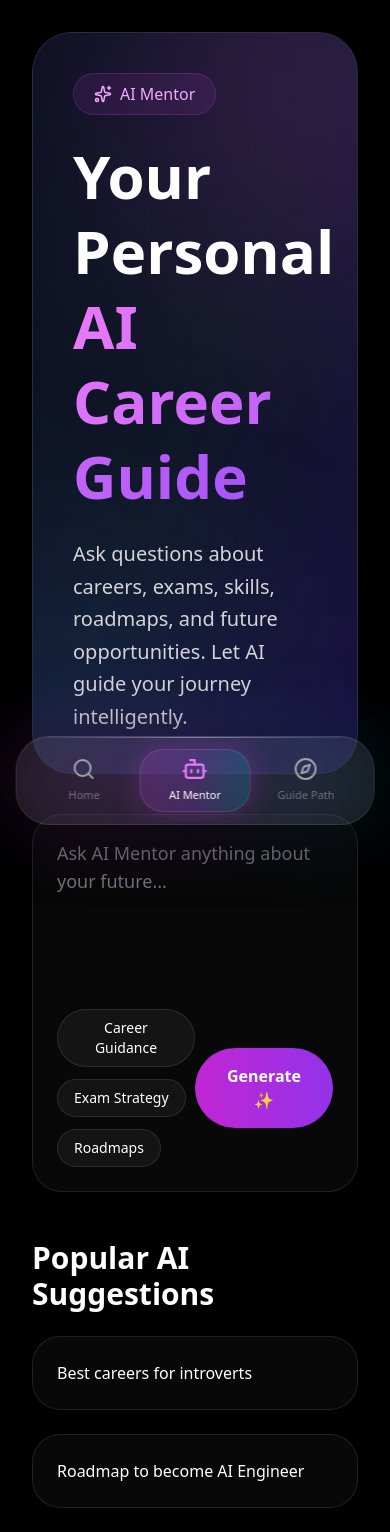
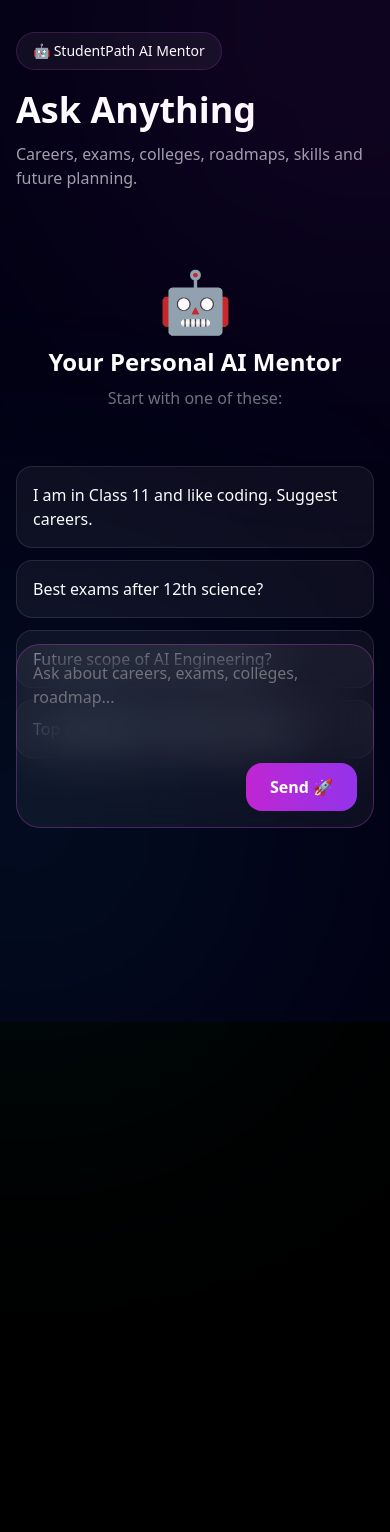
Before and after one commit to govindanaidu163-png/StudentPath., a Next.js app: page /explore/mentor in a window 390 px wide. Shown: the top 1532 px of the page. After the commit the page ends 1022 px from the top, so only its background shows below. Built offline with nearby package versions, Linux system fonts and the light colour scheme.

Commit message:
added ai

```diff
--- a/package.json
+++ b/package.json
@@ -9,6 +9,7 @@
     "lint": "eslint"
   },
   "dependencies": {
+    "@google/generative-ai": "^0.24.1",
     "@react-three/drei": "^10.7.7",
     "@react-three/fiber": "^9.6.1",
     "@supabase/supabase-js": "^2.105.3",
--- /dev/null
+++ b/src/app/api/mentor/route.ts
@@ -0,0 +1,54 @@
+import { GoogleGenerativeAI } from "@google/generative-ai";
+
+const genAI = new GoogleGenerativeAI(
+  process.env.GEMINI_API_KEY!
+);
+
+export async function POST(req: Request) {
+  try {
+    const { messages } = await req.json();
+
+    const model = genAI.getGenerativeModel({
+      model: "gemini-2.5-flash",
+    });
+
+    const prompt = `
+You are StudentPath AI Mentor.
+
+Your role:
+- Help students choose careers
+- Explain exams
+- Create study roadmaps
+- Give practical advice
+- Be encouraging and clear
+
+Conversation:
+${messages
+  .map(
+    (m: any) =>
+      `${m.role}: ${m.content}`
+  )
+  .join("\n")}
+`;
+
+    const result =
+      await model.generateContent(prompt);
+
+    return Response.json({
+      reply: result.response.text(),
+    });
+
+  } catch (error) {
+    console.error(error);
+
+    return Response.json(
+      {
+        reply:
+          "Something went wrong.",
+      },
+      {
+        status: 500,
+      }
+    );
+  }
+}
--- a/src/app/explore/mentor/page.tsx
+++ b/src/app/explore/mentor/page.tsx
@@ -1,186 +1,532 @@
+"use client";
 
-import MobileBottomNav from "@/components/MobileBottomNav";
-import { Sparkles } from "lucide-react";
+import {
+useState,
+useRef,
+useEffect,
+} from "react";
 
 export default function MentorPage() {
+
+const [message, setMessage] =
+useState("");
+
+const [loading, setLoading] =
+useState(false);
+
+const [messages, setMessages] =
+useState<any[]>([]);
+
+const bottomRef =
+useRef<HTMLDivElement>(null);
+
+useEffect(() => {
+bottomRef.current?.scrollIntoView({
+behavior: "smooth",
+});
+}, [messages, loading]);
+
+const suggestions = [
+"I am in Class 11 and like coding. Suggest careers.",
+"Best exams after 12th science?",
+"Future scope of AI Engineering?",
+"Top colleges for Computer Science?",
+];
+
+async function askMentor() {
+
+if (!message.trim()) return;
+
+const userMessage = {
+  role: "user",
+  content: message,
+};
+
+setMessages((prev) => [
+  ...prev,
+  userMessage,
+]);
+
+setLoading(true);
+
+try {
+
+  const res = await fetch(
+    "/api/mentor",
+    {
+      method: "POST",
+      headers: {
+        "Content-Type":
+          "application/json",
+      },
+      body: JSON.stringify({
+        messages: [
+          ...messages,
+          {
+            role: "user",
+            content: message,
+          },
+        ],
+      }),
+    }
+  );
+
+  const data =
+    await res.json();
+
+  setMessages((prev) => [
+    ...prev,
+    {
+      role: "assistant",
+      content: data.reply,
+    },
+  ]);
+
+  setMessage("");
+
+} catch (error) {
+
+  setMessages((prev) => [
+    ...prev,
+    {
+      role: "assistant",
+      content:
+        "Sorry, something went wrong.",
+    },
+  ]);
+
+}
+
+setLoading(false);
+
+}
+
 return (
-    <main className="min-h-screen bg-black text-white">
 
+<main
+  className="
+  min-h-screen
 
-      <div className="px-8 py-8">
+  bg-[#030014]
 
-        {/* Header */}
-        <section className="relative overflow-hidden rounded-[40px] border border-white/10 bg-gradient-to-br from-[#0b1020] via-[#111827] to-[#1a1040] p-10">
+  text-white
 
-          {/* Glow */}
-          <div className="absolute top-[-100px] right-[-100px] w-[300px] h-[300px] bg-fuchsia-500/20 blur-[120px]" />
+  relative
 
-          <div className="absolute bottom-[-100px] left-[-100px] w-[260px] h-[260px] bg-blue-500/20 blur-[120px]" />
+  px-4
+  md:px-8
 
-          {/* Content */}
-          <div className="relative z-10 max-w-4xl">
+  py-8
+  "
+>
 
-            <div className="
+  {/* BACKGROUND GLOWS */}
+
+  <div
+    className="
+    fixed
+
+    top-[-200px]
+    right-[-200px]
+
+    w-[450px]
+    h-[450px]
+
+    rounded-full
+
+    bg-fuchsia-500/10
+
+    blur-[140px]
+
+    pointer-events-none
+    "
+  />
+
+  <div
+    className="
+    fixed
+
+    bottom-[-200px]
+    left-[-200px]
+
+    w-[450px]
+    h-[450px]
+
+    rounded-full
+
+    bg-cyan-500/10
+
+    blur-[140px]
+
+    pointer-events-none
+    "
+  />
+
+  {/* HEADER */}
+
+  <div
+    className="
+    max-w-5xl
+
+    mx-auto
+
+    mb-10
+    "
+  >
+
+    <div
+      className="
       inline-flex
-            items-center gap-2
-            px-5 py-2
+
+      items-center
+
+      gap-2
+
+      px-4
+      py-2
+
       rounded-full
-            bg-fuchsia-500/10
-            border border-fuchsia-500/20
-            text-fuchsia-300
-            mb-6
-            ">
-              <Sparkles size={18} />
-              AI Mentor
+
+      border
+      border-fuchsia-500/20
+
+      bg-white/5
+
+      text-sm
+      "
+    >
+
+      🤖 StudentPath AI Mentor
+
     </div>
 
-            <h1 className="text-6xl font-black leading-tight">
+    <h1
+      className="
+      mt-5
 
-              Your Personal{" "}
-              <span className="
-              bg-gradient-to-r
-              from-fuchsia-400
-              to-purple-500
-              bg-clip-text
-              text-transparent
-              ">
-                AI Career Guide
-              </span>
+      text-4xl
+      md:text-6xl
+
+      font-black
+      "
+    >
+
+      Ask Anything
 
     </h1>
 
-            <p className="mt-6 text-zinc-300 text-xl leading-relaxed max-w-3xl">
+    <p
+      className="
+      mt-3
 
-              Ask questions about careers, exams,
-              skills, roadmaps, and future opportunities.
-              Let AI guide your journey intelligently.
+      text-zinc-400
+
+      max-w-2xl
+      "
+    >
+
+      Careers, exams, colleges,
+      roadmaps, skills and future
+      planning.
 
     </p>
 
   </div>
 
-        </section>
+  {/* CHAT */}
 
-        {/* AI Input */}
-        <section className="mt-10">
+  <div
+    className="
+    max-w-5xl
 
-          <div className="
-          border border-white/10
-          rounded-[30px]
-          bg-white/[0.03]
-          p-6
-          ">
+    mx-auto
+
+    min-h-[55vh]
+
+    flex
+    flex-col
+
+    gap-4
+    "
+  >
+
+    {messages.length === 0 && (
+
+      <>
+
+        <div
+          className="
+          text-center
+
+          py-10
+          "
+        >
+
+          <div className="text-6xl">
+            🤖
+          </div>
+
+          <h2
+            className="
+            mt-4
+
+            text-2xl
+
+            font-bold
+            "
+          >
+
+            Your Personal AI Mentor
+
+          </h2>
+
+          <p
+            className="
+            mt-2
+
+            text-zinc-500
+            "
+          >
+
+            Start with one of these:
+
+          </p>
+
+        </div>
+
+        <div
+          className="
+          grid
+
+          gap-3
+          "
+        >
+
+          {suggestions.map(
+            (item) => (
+
+              <button
+                key={item}
+
+                onClick={() =>
+                  setMessage(item)
+                }
+
+                className="
+                p-4
+
+                rounded-2xl
+
+                bg-white/5
+
+                border
+                border-white/10
+
+                text-left
+
+                hover:border-fuchsia-500/50
+
+                transition-all
+                "
+              >
+
+                {item}
+
+              </button>
+
+            )
+          )}
+
+        </div>
+
+      </>
+
+    )}
+
+    {messages.map(
+      (msg, index) => (
+
+        <div
+          key={index}
+
+          className={`
+          max-w-[92%]
+          sm:max-w-[85%]
+          md:max-w-[70%]
+
+          p-5
+
+          rounded-3xl
+
+          whitespace-pre-wrap
+
+          ${
+            msg.role === "user"
+              ? `
+              ml-auto
+
+              bg-gradient-to-r
+              from-fuchsia-600
+              to-purple-600
+              `
+              : `
+              bg-white/5
+
+              border
+              border-white/10
+              `
+          }
+          `}
+        >
+
+          {msg.content}
+
+        </div>
+
+      )
+    )}
+
+    {loading && (
+
+      <div
+        className="
+        w-fit
+
+        bg-white/5
+
+        border
+        border-white/10
+
+        rounded-3xl
+
+        p-5
+        "
+      >
+
+        🤖 Thinking...
+
+      </div>
+
+    )}
+
+    <div ref={bottomRef} />
+
+  </div>
+
+  {/* INPUT */}
+
+  <div
+    className="
+    max-w-5xl
+
+    mx-auto
+
+    mt-8
+
+    sticky
+    bottom-4
+    "
+  >
+
+    <div
+      className="
+      bg-white/5
+
+      border
+      border-fuchsia-500/30
+
+      backdrop-blur-xl
+
+      rounded-3xl
+
+      p-4
+      "
+    >
 
       <textarea
-              placeholder="Ask AI Mentor anything about your future..."
+        value={message}
+
+        onChange={(e) =>
+          setMessage(
+            e.target.value
+          )
+        }
+
+        onKeyDown={(e) => {
+
+          if (
+            e.key === "Enter" &&
+            !e.shiftKey
+          ) {
+
+            e.preventDefault();
+
+            askMentor();
+
+          }
+
+        }}
+
+        placeholder="Ask about careers, exams, colleges, roadmap..."
+
         className="
-              w-full h-[140px]
+        w-full
+
+        h-24
+
+        resize-none
+
         bg-transparent
+
         outline-none
-              resize-none
-              text-lg
+
+        text-white
+
         placeholder:text-zinc-500
         "
       />
 
-            <div className="flex items-center justify-between mt-6">
+      <div
+        className="
+        flex
 
-              <div className="flex gap-3 flex-wrap">
+        justify-end
+        "
+      >
 
-                <button className="
-                px-4 py-2
-                rounded-full
-                bg-white/5
-                border border-white/10
-                text-sm
-                ">
-                  Career Guidance
-                </button>
+        <button
+          onClick={askMentor}
 
-                <button className="
-                px-4 py-2
-                rounded-full
-                bg-white/5
-                border border-white/10
-                text-sm
-                ">
-                  Exam Strategy
-                </button>
+          disabled={loading}
 
-                <button className="
-                px-4 py-2
-                rounded-full
-                bg-white/5
-                border border-white/10
-                text-sm
-                ">
-                  Roadmaps
-                </button>
+          className="
+          px-6
+          py-3
 
-              </div>
+          rounded-2xl
 
-              <button className="
-              px-8 py-4
-              rounded-full
           bg-gradient-to-r
           from-fuchsia-600
           to-purple-600
+
           font-semibold
-              hover:scale-105
-              transition
-              ">
-                Generate ✨
+
+          disabled:opacity-50
+          "
+        >
+
+          Send 🚀
+
         </button>
 
       </div>
 
     </div>
 
-        </section>
-
-        {/* AI Suggestions */}
-        <section className="mt-12">
-
-          <h2 className="text-3xl font-black mb-6">
-            Popular AI Suggestions
-          </h2>
-
-          <div className="grid grid-cols-1 md:grid-cols-2 xl:grid-cols-3 gap-6">
-
-            {[
-              "Best careers for introverts",
-              "Roadmap to become AI Engineer",
-              "Best exams after 12th",
-              "Future scope of Cyber Security",
-              "How to become a Space Scientist",
-              "Skills needed for Data Science",
-            ].map((item, index) => (
-
-              <button
-                key={index}
-                className="
-                text-left
-                p-6
-                rounded-[28px]
-                border border-white/10
-                bg-white/[0.03]
-                hover:bg-white/[0.05]
-                transition
-                "
-              >
-                {item}
-              </button>
-
-            ))}
-
   </div>
 
-        </section>
+</main>
 
-      </div>
+);
 
-      <MobileBottomNav />
-
-    </main>
-  );
 }
```
Also changed, not shown: src/app/test-ai/page.tsx (added, +60 -0 lines), 1 other file (tests, documents, lock files or other folders). Lines whose indentation alone changed are shown as unchanged.
